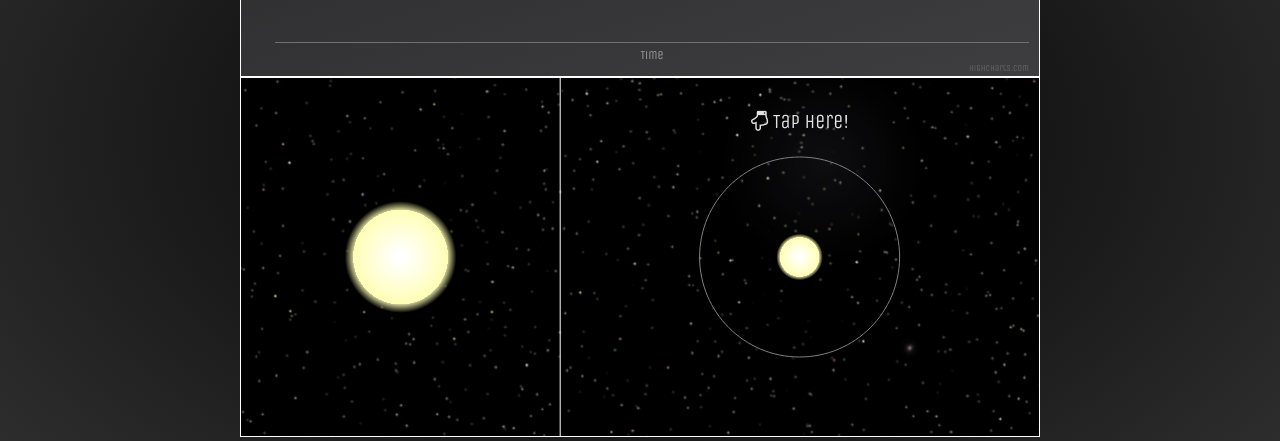
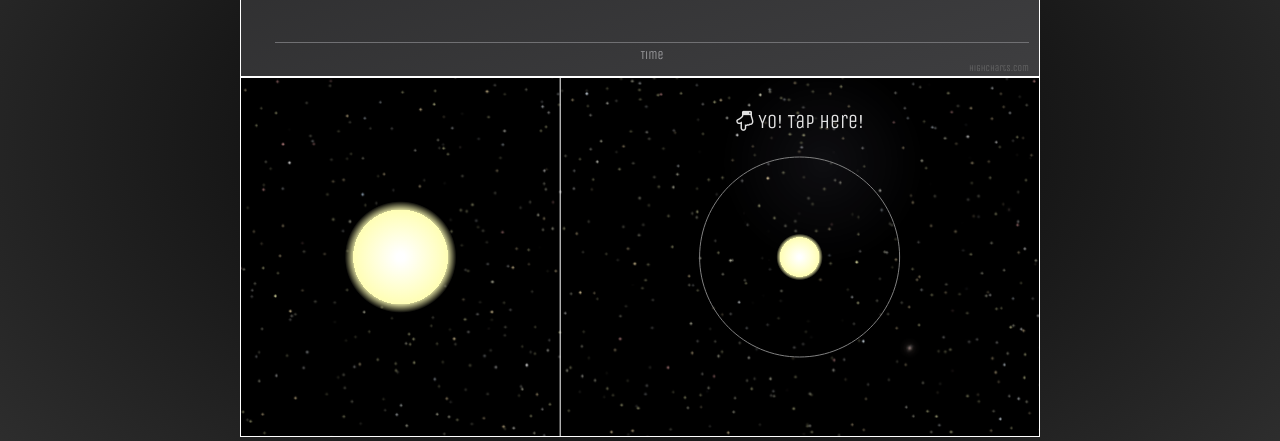
Before and after one commit to stefano-meschiari/dotastro-game, a PHP site: page / in a window 1280 px wide. Shown: the part 263-704 px from the top of the page. Run offline with PHP 8.4, Linux system fonts and the light colour scheme; some libraries are stand-ins or nearby versions.

Commit message:
'Stable' branch

```diff
--- a/index.php
+++ b/index.php
@@ -31,7 +31,7 @@
       </div>
 
       <div id="bottom-layer">
-        <div class="message"><i class="fa fa-hand-o-down"></i> Tap here!</div>
+        <div class="message"><i class="fa fa-hand-o-down"></i> YO! Tap here!</div>
         <canvas id="canvas" class="full-size" keepalive="true"></canvas>
       </div>
     </div>
```
